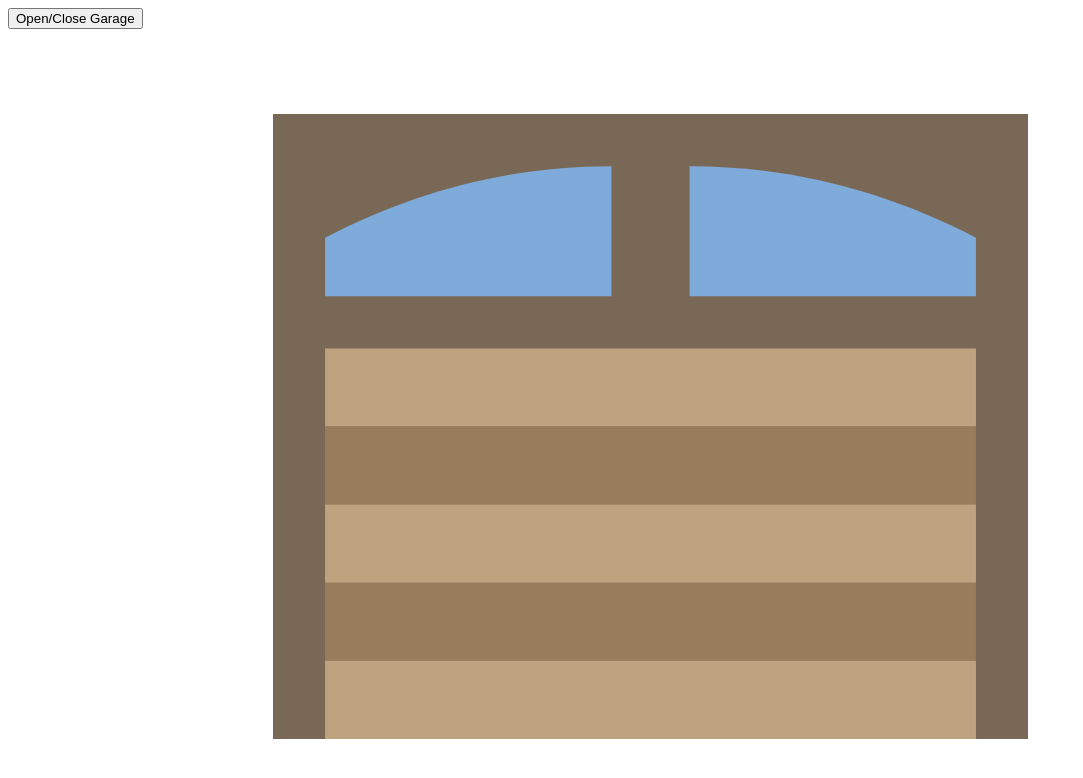
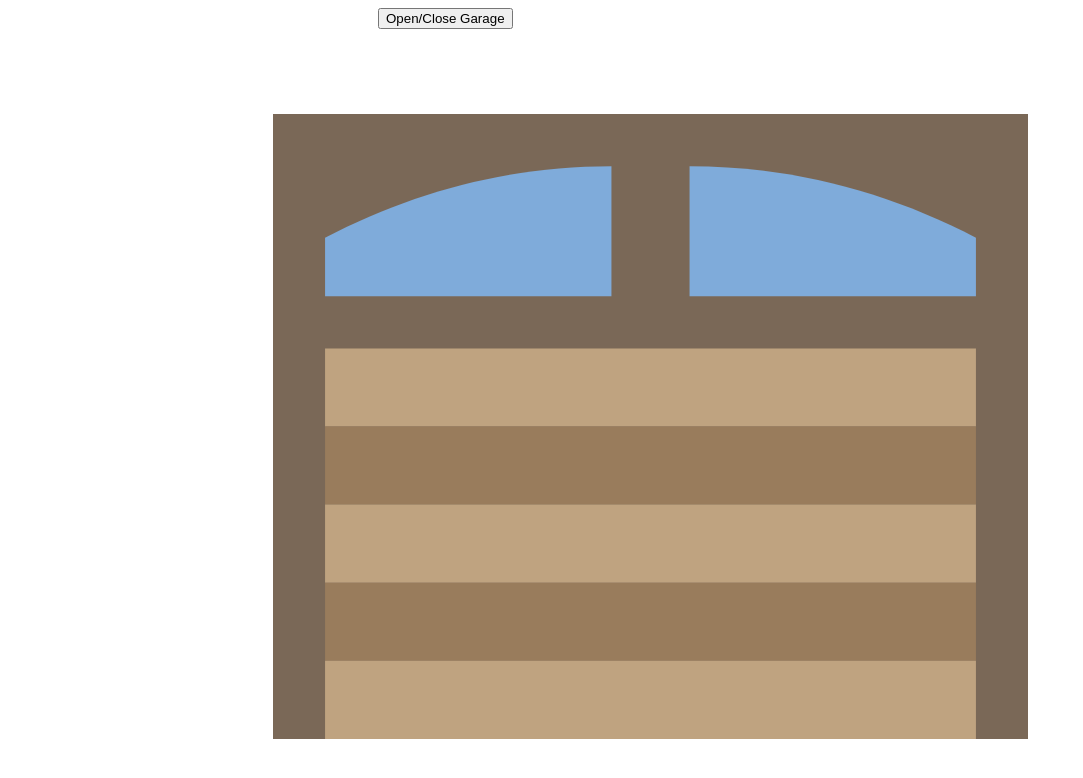
Before and after one commit to ActionJonny/garage, a website: page public/index.html in a window 1280 px wide. Shown: the whole page, without its empty margins (0-1083 px from the left). Drawn offline with nearby package versions, Linux system fonts and the light colour scheme; no server answers.

Commit message:
push to master

```diff
--- a/public/script.js
+++ b/public/script.js
@@ -151,7 +151,6 @@ $('.add-new').on('click', () => {
 })
 
 $('.garbage').on('click', '.garbage-card', function() {
-  console.log();
   $(this).find('div').toggleClass('hidden')
   // $(this).find('.clean').append(`
   //   <select class="new-cleanliness" name="cleanliness">
--- a/public/styles.css
+++ b/public/styles.css
@@ -6,7 +6,7 @@
 }
 
 .triggerGarage {
-  margin: auto
+  margin: 0 370px;
 }
 
 img {
```
